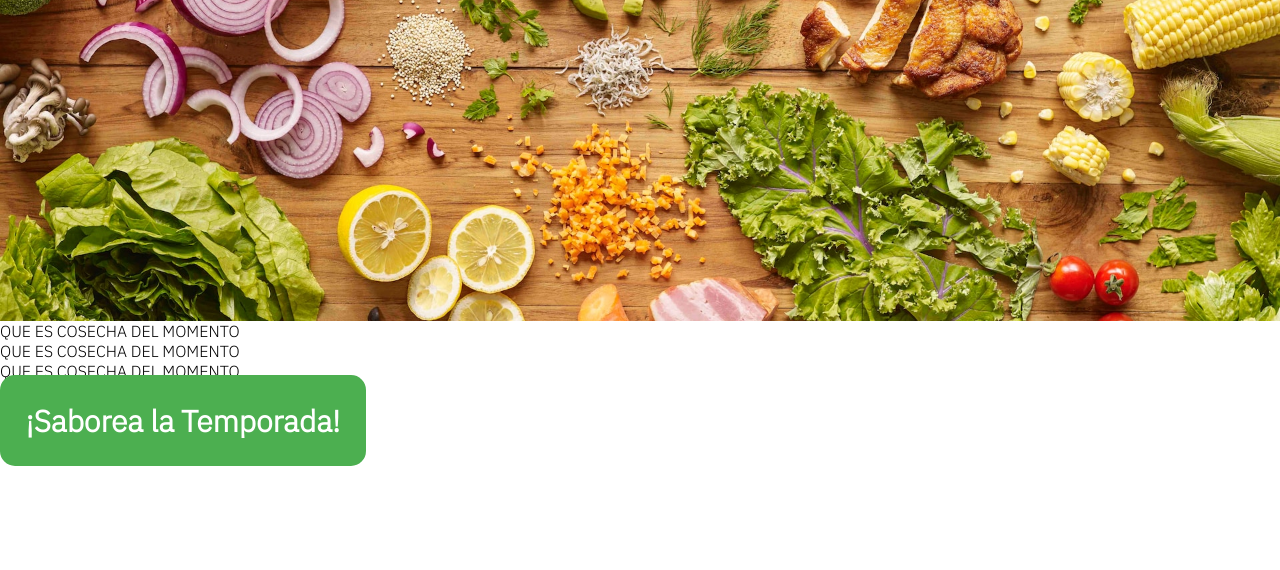
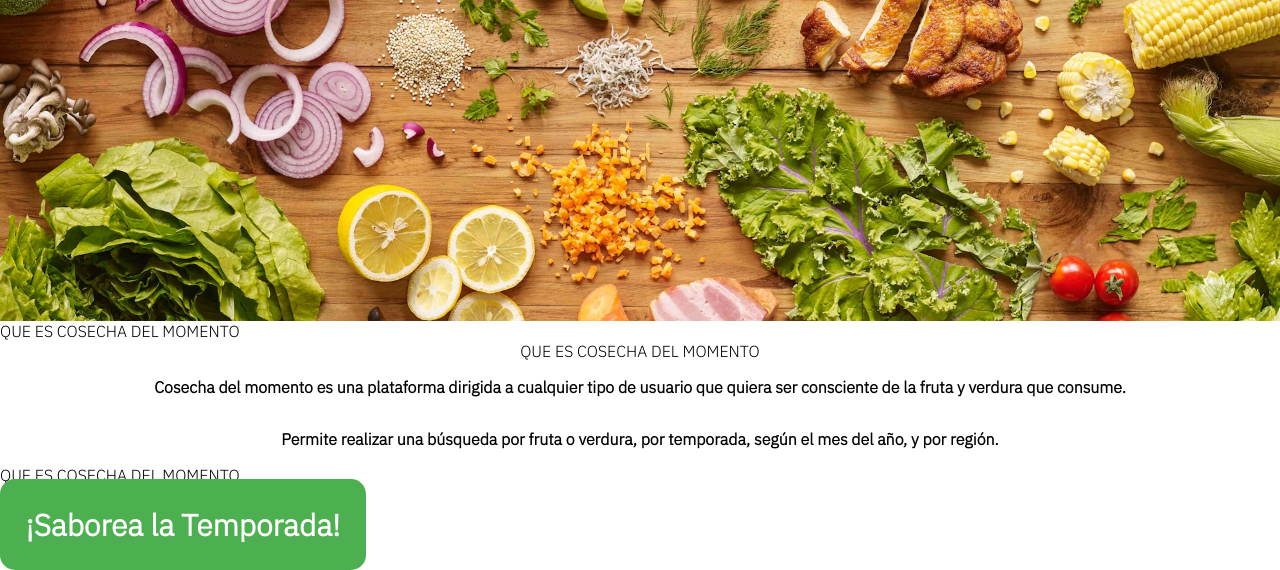
Before and after one commit to octaviodev1/landing-cosecha-del-momento, a website built with Vite: page src/index.html in a window 1280 px wide. Shown: the part 479-1049 px from the top of the page. Before the commit the page ends 945 px from the top, so only its background shows below. Built offline with nearby package versions, Linux system fonts and the light colour scheme; files whose address does not match are found by name.

Commit message:
cambios megam characteristics-section

```diff
--- a/src/index.css
+++ b/src/index.css
@@ -106,3 +106,14 @@ h1 {
     background-color: #298f2e;
   }
 }
+
+.characteristics-section {
+  display: flex;
+  flex-direction: column;
+  justify-content: center;
+  align-items: center;
+
+  & h3 {
+    font-size: var(--font-title);
+  }
+}
--- a/src/index.html
+++ b/src/index.html
@@ -36,8 +36,11 @@
 
   </section>
 
-  <section id="characteristics-section">
+  <section id="characteristics-section" class="characteristics-section">
     <div>QUE ES COSECHA DEL MOMENTO</div>
+    <h3>Cosecha del momento es una plataforma dirigida a cualquier tipo de usuario que quiera ser consciente de la fruta
+      y verdura que consume.</h3>
+    <h3>Permite realizar una búsqueda por fruta o verdura, por temporada, según el mes del año, y por región.</h3>
 
   </section>
 
```
